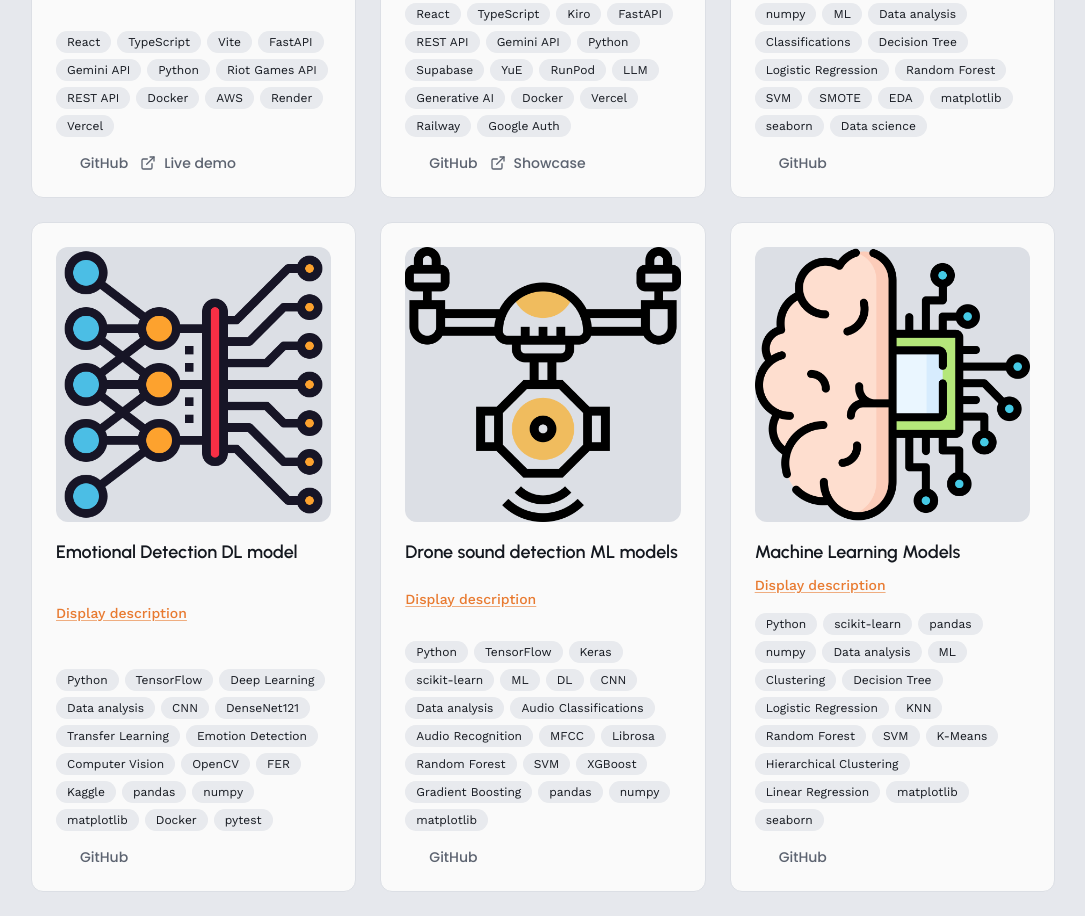
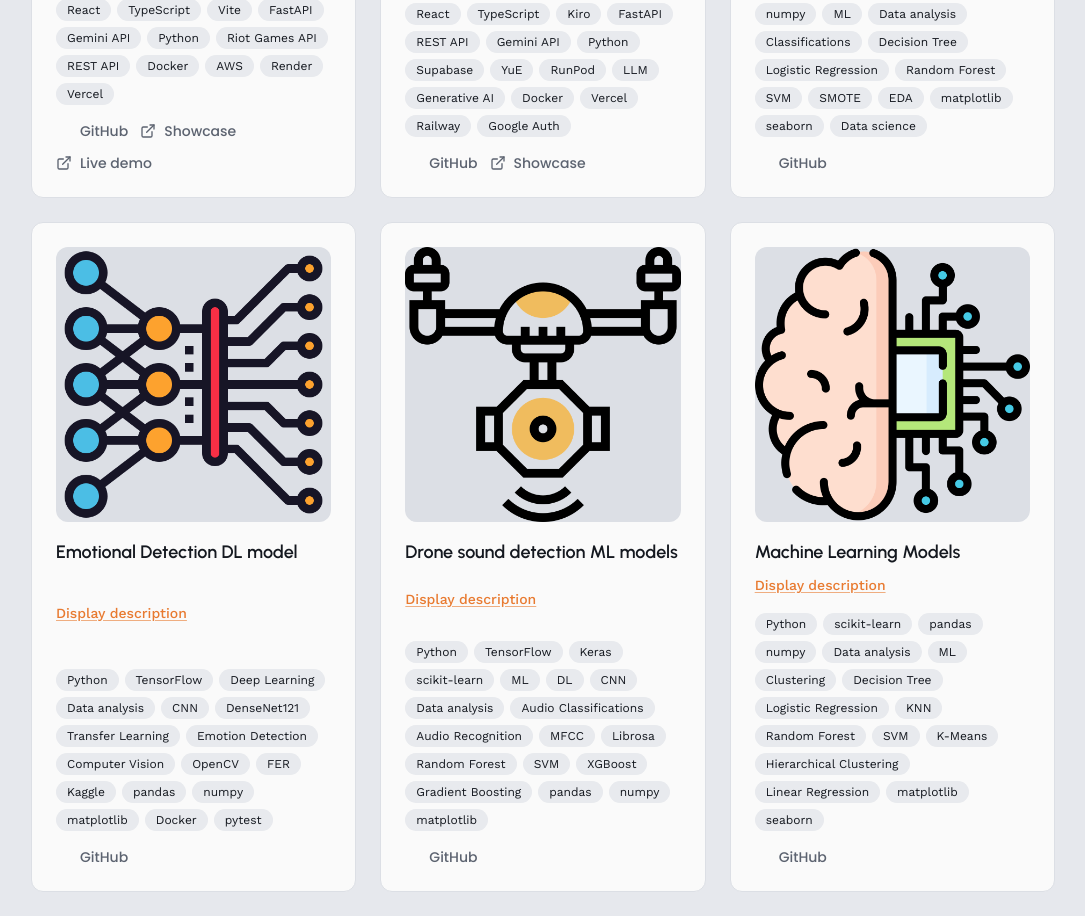
Before and after one commit to Rouxxel/per_web_venzer, a React (Vite) app in the folder frontend/: page / in a window 1280 px wide. Shown: the part 3700-4616 px from the top of the page, without its empty margins (97-1182 px from the left). Built offline with nearby package versions, Linux system fonts and the light colour scheme; some icons are missing.

Commit message:
Add showcase

```diff
--- a/frontend/src/data/projects.ts
+++ b/frontend/src/data/projects.ts
@@ -110,7 +110,7 @@ export const projects_en: Project[] = [
     ],
     classifications: ["Fullstack", "Web", "AI / Data", "Hackathon", "Gaming"],
     github: "https://github.com/Rouxxel/rift_rewind_hckthn_frontnd",
-    //demo: "https://www.youtube.com/watch?v=uXalS69hPrE",
+    demo: "https://youtu.be/2k_Bq4mH-ZM",
     live_demo: "https://rift-rewind-hckthn-frontnd.vercel.app",
   },
   {
```
